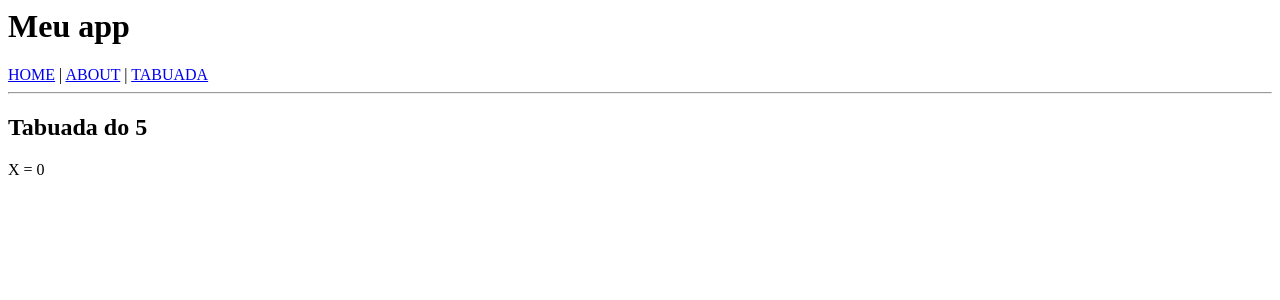
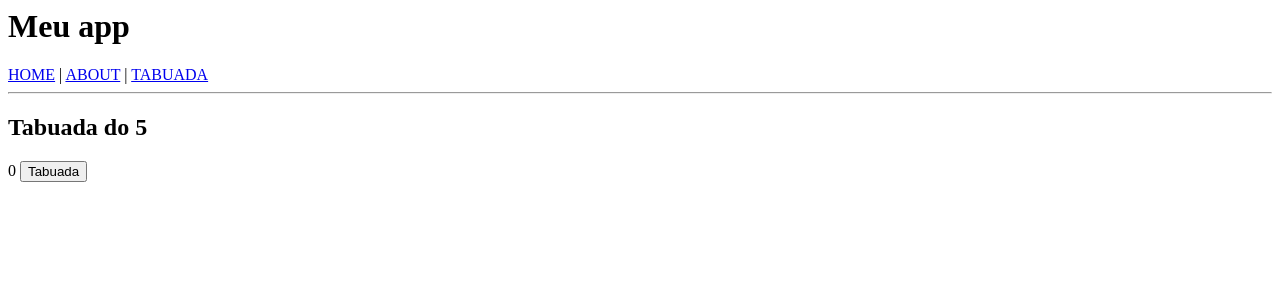
Before and after one commit to priscilafraifer/angular-ivy-zry5yu, an Angular app: page /tabuada in a window 1280 px wide. Shown: the top 300 px of the page. Built offline with nearby package versions, Linux system fonts and the light colour scheme.

Commit message:
1 file modified

```diff
--- a/src/app/tabuada/tabuada.component.html
+++ b/src/app/tabuada/tabuada.component.html
@@ -1,2 +1,2 @@
 <h2>Tabuada do 5</h2>
-<p>X = {{ counter }}</p>
+<p>{{ counter }}&nbsp;<button>Tabuada</button></p>
```
